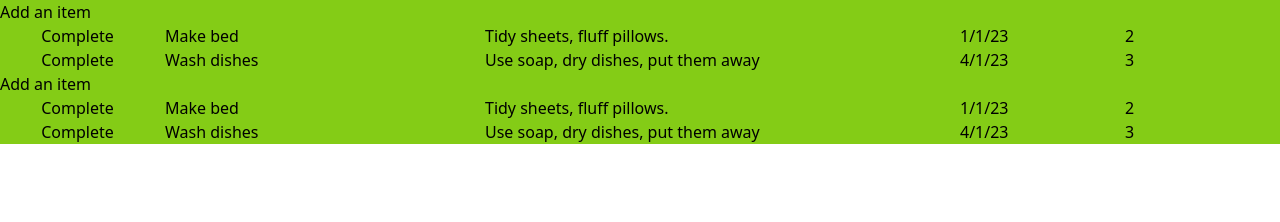
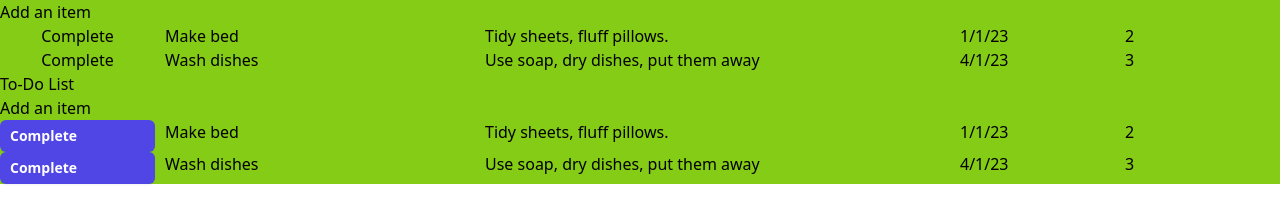
Before and after one commit to edensalt/todo-list, a website built with webpack: page dist/index.html in a window 1280 px wide. Built offline with nearby package versions, Linux system fonts and the light colour scheme.

Commit message:
Add nav bar and adjust initial rendering

```diff
--- a/src/components/list.js
+++ b/src/components/list.js
@@ -4,7 +4,7 @@ import {
 } from './list_components';
 
 const RenderToDoList = function () {
-  const parent = document.querySelector('#parent');
+  const parent = document.querySelector('#main');
   // Check if list exists. If yes, remove items and re-render. If no, render.
   const container = document.createElement('div');
   container.setAttribute('id', 'list-container');
--- a/src/components/list_components.js
+++ b/src/components/list_components.js
@@ -13,6 +13,7 @@ function addDoneBtn(item, card) {
   const btn = document.createElement('button');
   btn.innerHTML = 'Complete';
   btn.setAttribute('id', 'task-complete');
+  btn.classList.add('btn-complete');
   const index = masterList.indexOf(item);
   btn.setAttribute('index', index);
   btn.addEventListener('click', (e) => {
--- /dev/null
+++ b/src/components/navbar.js
@@ -0,0 +1,21 @@
+const NavBar = function () {
+  const parent = document.querySelector('#parent');
+
+  const navBar = document.createElement('div');
+  navBar.setAttribute('id', 'navbar');
+
+  const logo = document.createElement('h1');
+  logo.setAttribute('id', 'logo');
+  logo.innerHTML = 'To-Do List';
+
+  const pageContent = document.createElement('div');
+  pageContent.setAttribute('id', 'main');
+
+  parent.appendChild(navBar);
+  navBar.appendChild(logo);
+  parent.appendChild(pageContent);
+
+  return navBar;
+};
+
+export default NavBar;
--- a/src/index.js
+++ b/src/index.js
@@ -1,6 +1,6 @@
 import './style.css';
-import toAddItem from './navigation';
-import RenderToDoList from './components/list';
+import HomePage from './pages/homepage';
+import NavBar from './components/navbar';
 
 function setContentParent() {
   const div = document.createElement('div');
@@ -9,16 +9,6 @@ function setContentParent() {
   return div;
 }
 
-function addItemBtn() {
-  const btn = document.createElement('button');
-  btn.innerHTML = 'Add an item';
-  btn.setAttribute('id', 'add-item-btn');
-  return btn;
-}
-
 document.body.appendChild(setContentParent());
-const parent = document.querySelector('#parent');
-parent.appendChild(addItemBtn());
-
-toAddItem();
-RenderToDoList();
+NavBar();
+HomePage();
--- /dev/null
+++ b/src/pages/homepage.js
@@ -0,0 +1,19 @@
+import RenderToDoList from '../components/list';
+import toAddItem from '../navigation';
+
+const HomePage = function () {
+  function addItemBtn() {
+    const btn = document.createElement('button');
+    btn.innerHTML = 'Add an item';
+    btn.setAttribute('id', 'add-item-btn');
+    return btn;
+  }
+
+  const main = document.querySelector('#main');
+  main.appendChild(addItemBtn());
+
+  toAddItem();
+  RenderToDoList();
+};
+
+export default HomePage;
--- a/src/style.css
+++ b/src/style.css
@@ -1,6 +1,12 @@
 @tailwind base;
 @tailwind components;
 @tailwind utilities;
+
+@layer components {
+    .btn-complete {
+        @apply inline-flex items-center gap-x-1.5 rounded-md bg-indigo-600 px-2.5 py-1.5 text-sm font-semibold text-white shadow-sm hover:bg-indigo-500 focus-visible:outline focus-visible:outline-2 focus-visible:outline-offset-2 focus-visible:outline-indigo-600
+    }
+}
 
 .hello {
     color: red;
```
Also changed, not shown: 1 other file.
